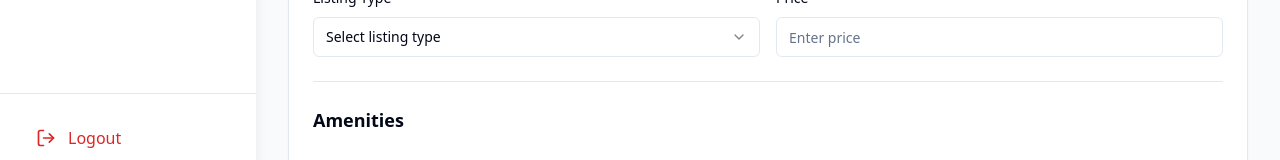
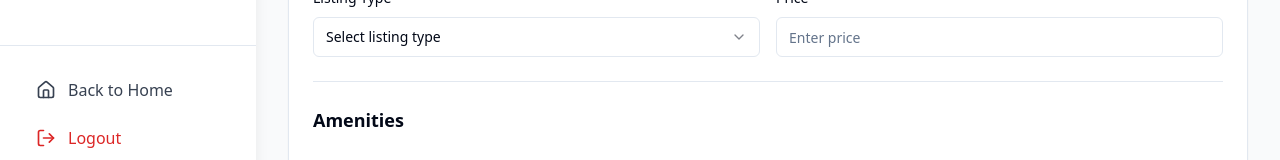
Before and after one commit to MayshaKhan/ease-of-homes-sylhet, a React (Vite) app: page /dashboard in a window 1280 px wide. Shown: the part 618-778 px from the top of the page. Built offline with nearby package versions, Linux system fonts and the light colour scheme.

Commit message:
Add home button to dashboard
Add a button in the dashboard footer to navigate to the homepage.

```diff
--- a/src/pages/Dashboard.tsx
+++ b/src/pages/Dashboard.tsx
@@ -74,6 +74,13 @@ const Dashboard = () => {
         </nav>
 
         <div className="p-6 border-t">
+          <button
+            onClick={() => navigate("/")}
+            className="w-full flex items-center px-3 py-2 mb-2 text-left text-gray-700 hover:bg-gray-50 rounded-md transition-colors"
+          >
+            <Home className="w-5 h-5 mr-3" />
+            Back to Home
+          </button>
           <button
             onClick={handleLogout}
             className="w-full flex items-center px-3 py-2 text-left text-red-600 hover:bg-red-50 rounded-md transition-colors"
```
